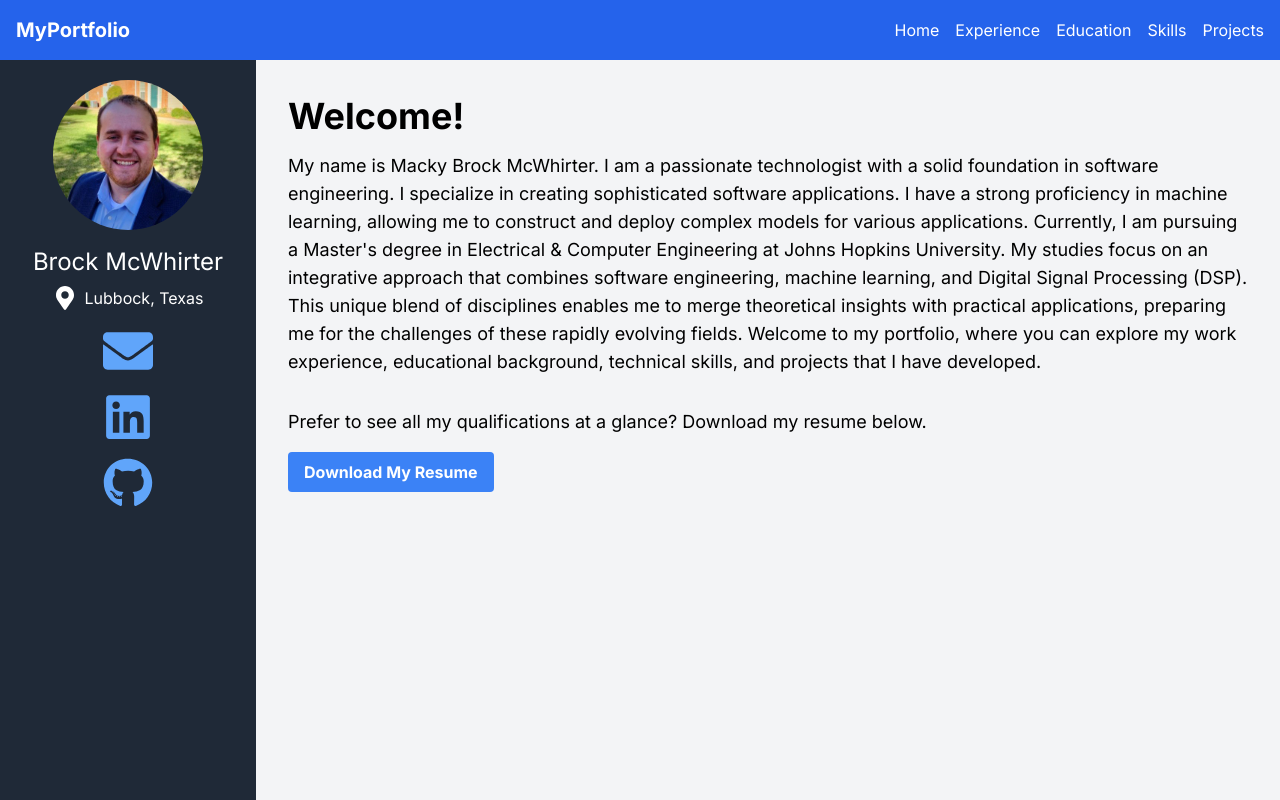
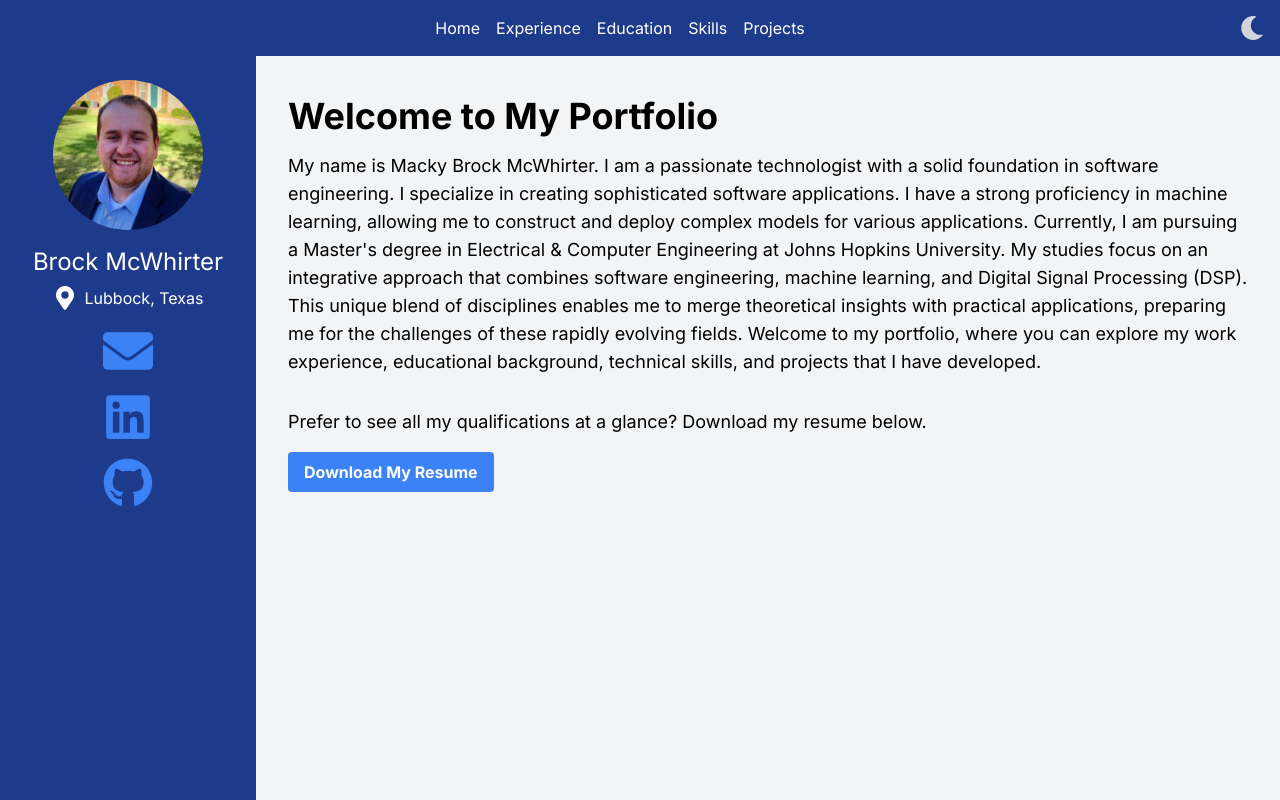
Before and after one commit to brockmcwhirter/portfolio, a Next.js app: page / in a window 1280 px wide. Shown: the top 800 px of the page. Built offline with nearby package versions, Linux system fonts and the light colour scheme.

Commit message:
dark mode

```diff
--- a/app/components/Navbar.tsx
+++ b/app/components/Navbar.tsx
@@ -4,21 +4,33 @@
 import React from 'react';
 import Link from 'next/link';
 import { usePathname } from 'next/navigation';
+import { FaSun, FaMoon } from 'react-icons/fa';
 
-const Navbar: React.FC = () => {
+interface NavbarProps {
+  toggleDarkMode: () => void;
+  darkMode: boolean;
+}
+
+const Navbar: React.FC<NavbarProps> = ({ toggleDarkMode, darkMode }) => {
   const pathname = usePathname();
   const isSanityStudio = pathname.startsWith('/studio');
 
   return !isSanityStudio ? (
-    <nav className="fixed top-0 left-0 w-full bg-blue-600 p-4 z-20">
+    <nav className="fixed top-0 left-0 w-full bg-primary dark:bg-dark-background p-4 z-20">
       <div className="container mx-auto flex justify-between items-center">
-        <div className="text-white text-xl font-bold">MyPortfolio</div>
-        <div className="space-x-4">
-          <Link href="#home" className="text-white hover:text-gray-300">Home</Link>
-          <Link href="#experience" className="text-white hover:text-gray-300">Experience</Link>
-          <Link href="#education" className="text-white hover:text-gray-300">Education</Link>
-          <Link href="#skills" className="text-white hover:text-gray-300">Skills</Link>
-          <Link href="#projects" className="text-white hover:text-gray-300">Projects</Link>
+        <div className="flex-1 flex justify-center space-x-4">
+          <Link href="#home" className="text-light-text dark:text-dark-text hover:text-secondary dark:hover:text-accent">Home</Link>
+          <Link href="#experience" className="text-light-text dark:text-dark-text hover:text-secondary dark:hover:text-accent">Experience</Link>
+          <Link href="#education" className="text-light-text dark:text-dark-text hover:text-secondary dark:hover:text-accent">Education</Link>
+          <Link href="#skills" className="text-light-text dark:text-dark-text hover:text-secondary dark:hover:text-accent">Skills</Link>
+          <Link href="#projects" className="text-light-text dark:text-dark-text hover:text-secondary dark:hover:text-accent">Projects</Link>
+        </div>
+        <div className="flex items-center ml-4 cursor-pointer" onClick={toggleDarkMode}>
+          {darkMode ? (
+            <FaSun className="text-yellow-500" size={24} />
+          ) : (
+            <FaMoon className="text-gray-300" size={24} />
+          )}
         </div>
       </div>
     </nav>
--- a/app/components/Sidebar.tsx
+++ b/app/components/Sidebar.tsx
@@ -4,11 +4,10 @@
 import React from 'react';
 import Image from 'next/image';
 import { FaGithub, FaEnvelope, FaMapMarkerAlt, FaLinkedin } from 'react-icons/fa';
-import Link from 'next/link';
 
 const Sidebar: React.FC = () => {
   return (
-    <aside className="fixed top-0 left-0 h-full w-64 bg-gray-800 p-4 z-10">
+    <aside className="fixed top-0 left-0 h-full w-64 bg-primary dark:bg-dark-background p-4 z-10">
       <div className="flex flex-col items-center mt-16">
         <Image
           src="/linkedinprofile.jpg" // Ensure this path is correct
@@ -17,16 +16,15 @@ const Sidebar: React.FC = () => {
           height={150}
           className="rounded-full"
         />
-        <h2 className="text-white text-2xl mt-4">Brock McWhirter</h2>
-        <div className="flex items-center text-white mt-2">
+        <h2 className="text-light-text dark:text-dark-text text-2xl mt-4">Brock McWhirter</h2>
+        <div className="flex items-center text-light-text dark:text-dark-text mt-2">
           <FaMapMarkerAlt className="mr-2" size={24} />
           <span>Lubbock, Texas</span>
         </div>
         <div className="mt-4 flex flex-col items-center space-y-4">
-
           <a
             href="mailto:brock@brockmcwhirter.dev"
-            className="text-blue-400 hover:underline"
+            className="text-secondary dark:text-accent hover:underline"
             title="Email"
             aria-label="Email"
           >
@@ -34,7 +32,7 @@ const Sidebar: React.FC = () => {
           </a>
           <a
             href="https://www.linkedin.com/in/macky-brock-mcwhirter-2053b2159/"
-            className="text-blue-400 hover:underline"
+            className="text-secondary dark:text-accent hover:underline"
             title="LinkedIn"
             aria-label="LinkedIn"
           >
@@ -42,7 +40,7 @@ const Sidebar: React.FC = () => {
           </a>
           <a
             href="https://github.com/brockmcwhirter"
-            className="text-blue-400 hover:underline"
+            className="text-secondary dark:text-accent hover:underline"
             title="GitHub"
             aria-label="GitHub"
           >
--- a/app/globals.css
+++ b/app/globals.css
@@ -12,3 +12,45 @@ a:hover {
   color: #ffffff !important;
   /* Change to white on hover */
 }
+
+/* Add this to your global CSS file or a CSS module */
+
+.slider {
+  position: absolute;
+  cursor: pointer;
+  top: 0;
+  left: 0;
+  right: 0;
+  bottom: 0;
+  background-color: #ccc;
+  transition: 0.4s;
+  border-radius: 34px;
+}
+
+.slider:before {
+  position: absolute;
+  content: "";
+  height: 22px;
+  width: 22px;
+  left: 4px;
+  bottom: 4px;
+  background-color: white;
+  transition: 0.4s;
+  border-radius: 50%;
+}
+
+input:checked+.slider {
+  background-color: #2196F3;
+}
+
+input:checked+.slider:before {
+  transform: translateX(26px);
+}
+
+.round {
+  border-radius: 34px;
+}
+
+.round:before {
+  border-radius: 50%;
+}
--- a/app/page.tsx
+++ b/app/page.tsx
@@ -1,16 +1,46 @@
-// src/pages/index.tsx
-import React from 'react';
-import Navbar from '../app/components/Navbar';
-import Sidebar from '../app/components/Sidebar';
+'use client';
+import React, { useEffect, useState } from 'react';
+import Navbar from './components/Navbar';
+import Sidebar from './components/Sidebar';
 
 const Home: React.FC = () => {
+  const [darkMode, setDarkMode] = useState(false);
+
+  useEffect(() => {
+    const darkModePreference = window.matchMedia && window.matchMedia('(prefers-color-scheme: dark)').matches;
+    setDarkMode(darkModePreference);
+
+    const handleChange = (e: MediaQueryListEvent) => {
+      setDarkMode(e.matches);
+    };
+
+    const mediaQuery = window.matchMedia('(prefers-color-scheme: dark)');
+    mediaQuery.addEventListener('change', handleChange);
+
+    return () => {
+      mediaQuery.removeEventListener('change', handleChange);
+    };
+  }, []);
+
+  useEffect(() => {
+    if (darkMode) {
+      document.documentElement.classList.add('dark');
+    } else {
+      document.documentElement.classList.remove('dark');
+    }
+  }, [darkMode]);
+
+  const toggleDarkMode = () => {
+    setDarkMode(!darkMode);
+  };
+
   return (
     <div>
-      <Navbar />
+      <Navbar toggleDarkMode={toggleDarkMode} darkMode={darkMode} />
       <Sidebar />
       <div className="pl-64 ">
-        <section id="home" className="min-h-screen bg-gray-100 p-8 pt-24">
-          <h1 className="text-4xl font-bold">Welcome!</h1>
+        <section id="home" className="min-h-screen bg-background dark:bg-dark-background dark:text-light-text p-8 pt-24">
+          <h1 className="text-4xl font-bold">Welcome to My Portfolio</h1>
           <p className="mt-4 text-lg">
             My name is Macky Brock McWhirter. I am a passionate technologist with a solid foundation in software engineering. I specialize in creating sophisticated software applications. I have a strong proficiency in machine learning, allowing me to construct and deploy complex models for various applications. Currently, I am pursuing a Master's degree in Electrical & Computer Engineering at Johns Hopkins University. My studies focus on an integrative approach that combines software engineering, machine learning, and Digital Signal Processing (DSP). This unique blend of disciplines enables me to merge theoretical insights with practical applications, preparing me for the challenges of these rapidly evolving fields. Welcome to my portfolio, where you can explore my work experience, educational background, technical skills, and projects that I have developed.
           </p>
@@ -18,24 +48,24 @@ const Home: React.FC = () => {
             <p className="text-lg">
               Prefer to see all my qualifications at a glance? Download my resume below.
             </p>
-            <a href="MackyMcWhirterResume.pdf" download className="inline-block bg-blue-500 text-white font-bold py-2 px-4 rounded hover:bg-blue-700 transition duration-300 mt-4">
+            <a href="/path/to/your-resume.pdf" download className="inline-block bg-secondary text-light-text font-bold py-2 px-4 rounded hover:bg-accent transition duration-300 mt-4">
               Download My Resume
             </a>
           </div>
         </section>
-        <section id="experience" className="min-h-screen bg-gray-200 p-8 pt-24">
+        <section id="experience" className="min-h-screen bg-gray-200 dark:bg-dark-background dark:text-light-text p-8 pt-24">
           <h1 className="text-4xl font-bold">Experience</h1>
           <p>My experience...</p>
         </section>
-        <section id="education" className="min-h-screen bg-gray-100 p-8 pt-24">
+        <section id="education" className="min-h-screen bg-background dark:bg-dark-background dark:text-light-text p-8 pt-24">
           <h1 className="text-4xl font-bold">Education</h1>
           <p>My education...</p>
         </section>
-        <section id="skills" className="min-h-screen bg-gray-200 p-8 pt-24">
+        <section id="skills" className="min-h-screen bg-gray-200 dark:bg-dark-background dark:text-light-text p-8 pt-24">
           <h1 className="text-4xl font-bold">Skills</h1>
           <p>My skills...</p>
         </section>
-        <section id="projects" className="min-h-screen bg-gray-100 p-8 pt-24">
+        <section id="projects" className="min-h-screen bg-background dark:bg-dark-background dark:text-light-text p-8 pt-24">
           <h1 className="text-4xl font-bold">Projects</h1>
           <p>My projects...</p>
         </section>
--- a/tailwind.config.ts
+++ b/tailwind.config.ts
@@ -1,6 +1,7 @@
 import type { Config } from "tailwindcss";
 
 const config: Config = {
+  darkMode: 'class',
   content: [
     "./pages/**/*.{js,ts,jsx,tsx,mdx}",
     "./components/**/*.{js,ts,jsx,tsx,mdx}",
@@ -8,13 +9,19 @@ const config: Config = {
   ],
   theme: {
     extend: {
-      backgroundImage: {
-        "gradient-radial": "radial-gradient(var(--tw-gradient-stops))",
-        "gradient-conic":
-          "conic-gradient(from 180deg at 50% 50%, var(--tw-gradient-stops))",
+      colors: {
+        primary: '#1E3A8A', // Dark Blue
+        secondary: '#3B82F6', // Medium Blue
+        accent: '#60A5FA', // Light Blue
+        background: '#F3F4F6', // Light Gray
+        'dark-background': '#1F2937', // Dark Gray
+        text: '#111827', // Almost Black
+        'light-text': '#FFFFFF', // White
+        'dark-text': '#D1D5DB', // Light Gray for dark mode text
       },
     },
   },
   plugins: [],
 };
+
 export default config;
```
